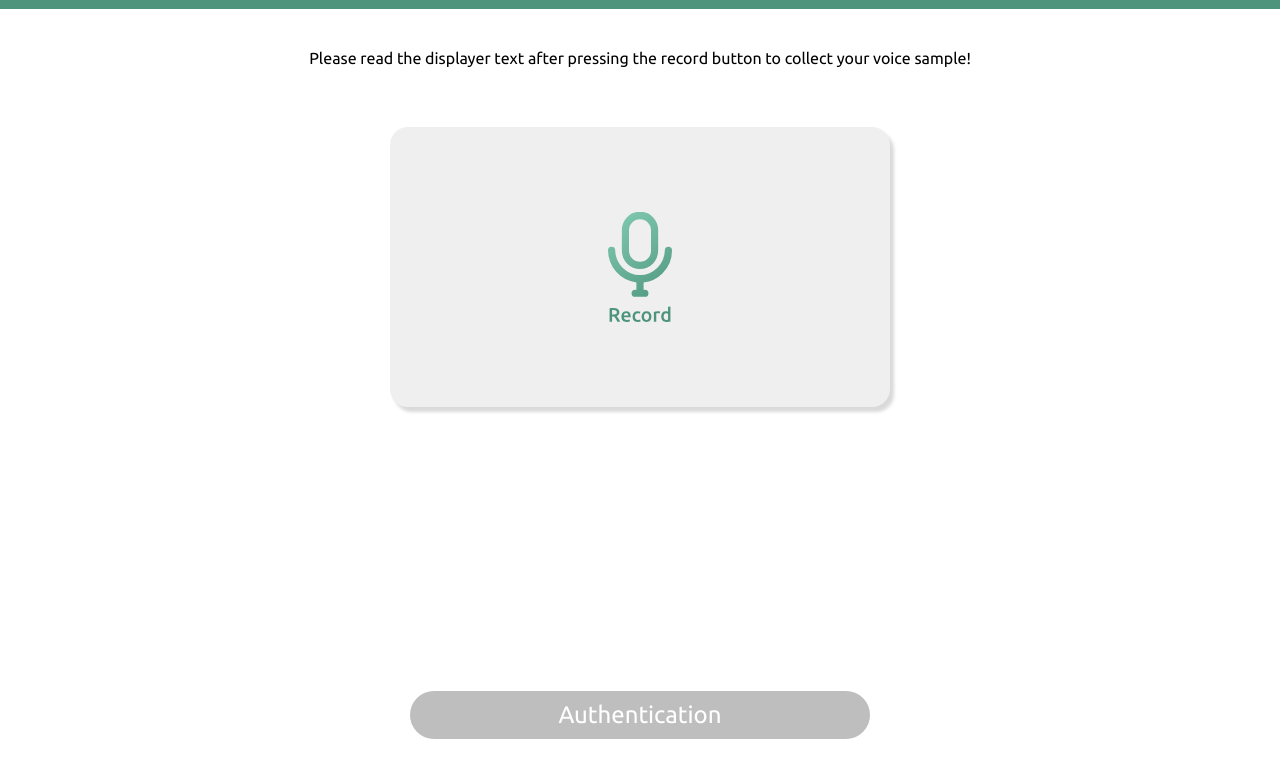
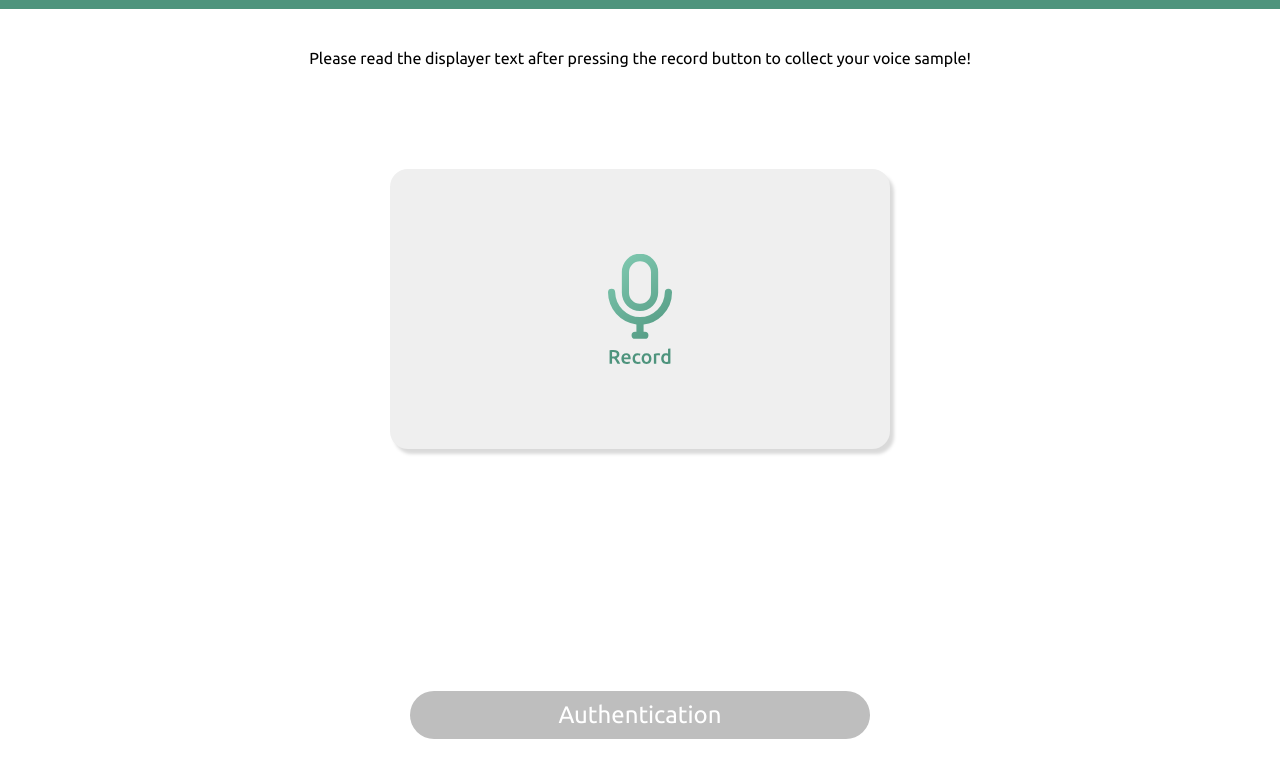
Before and after one commit to bubment/junction-2023-lowcalhost, a website: page public/voice-recorder.html in a window 1280 px wide. Shown: the part 41-800 px from the top of the page. Drawn offline with Linux system fonts and the light colour scheme.

Commit message:
text height added

```diff
--- a/public/styles/voice-recorder.css
+++ b/public/styles/voice-recorder.css
@@ -4,6 +4,10 @@
     align-items: center;
     flex-direction: column;
     height: 100%;
+}
+
+#voice-recorder-instruction {
+    height: 60px;
 }
 
 .record-button-container {
```
Also changed, not shown: public/voice-recorder.html (+2 -1 lines).
